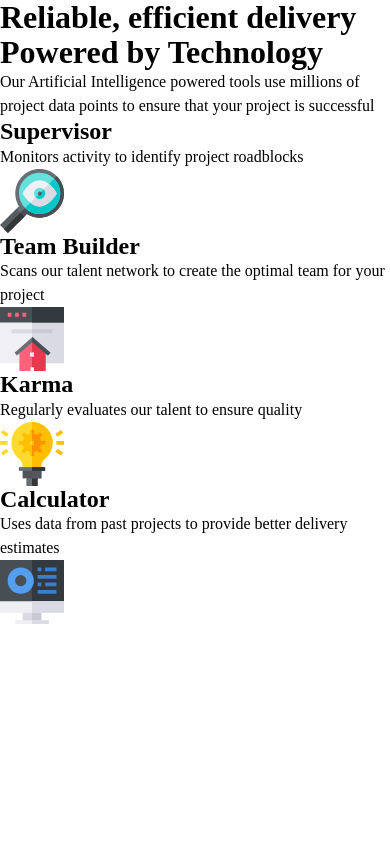
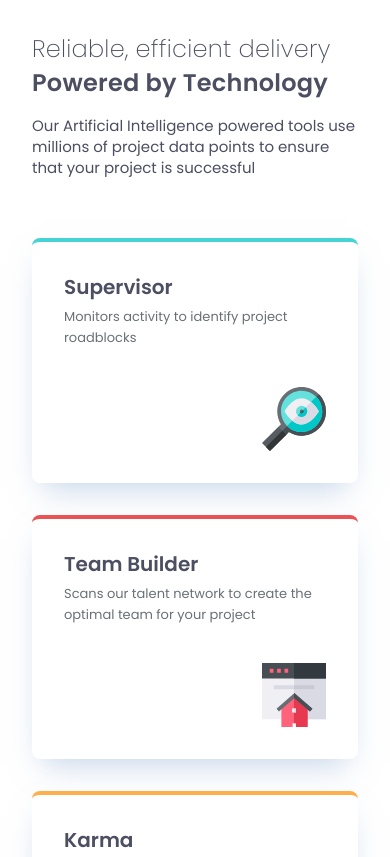
Before and after one commit to dionysia-lemonaki/FEM-four-card-feature-section, a website: page index.html in a window 390 px wide. Shown: the top 857 px of the page. Drawn offline with Linux system fonts and the light colour scheme.

Commit message:
Add mobile styles

```diff
--- a/styles.css
+++ b/styles.css
@@ -14,14 +14,14 @@
   --fs-sm: 0.813rem; /* 13px */
   --fs-md: 0.938rem; /* 15px */
   --fs-lg: 1.25rem; /* 20px */
-  --fs-xl: 2.25rem; /* 36px */
+  --fs-xl: 1.5rem; /* 24px */
+  --fs-xxl: 2.25rem; /* 36px */
   --fw-extralight: 200;
   --fw-regular: 400;
   --fw-semibold: 600;
   --lh-tight: 1.35;
   --lh-normal: 1.4;
   --lh-loose: 1.6;
-  --lsp-title: 0.007em;
   /* spacing */
   --sp-100: 0.5rem; /* 8px */
   --sp-200: 1rem; /* 16px */
@@ -96,6 +96,11 @@ ol[role="list"] {
 body {
   min-height: 100vh;
   line-height: 1.5;
+  display: flex;
+  justify-content: center;
+  align-items: center;
+  font-family: var(--ff);
+  color: var(--grey-500);
 }
 
 h1,
@@ -141,3 +146,86 @@ textarea:not([rows]) {
 :target {
   scroll-margin-block: 5ex;
 }
+
+/* Page Styles */
+
+main {
+  padding: var(--sp-400);
+}
+
+.features-overview {
+  max-width: 19.75;
+}
+
+.features-overview__title {
+  font-size: var(--fs-xl);
+  line-height: var(--lh-normal);
+  letter-spacing: 0.0104em;
+  font-weight: var(--fw-extralight);
+  margin-inline: auto;
+}
+
+.features-overview__highlight {
+  display: block;
+  font-weight: var(--fw-semibold);
+}
+
+.features-overview__description {
+  font-size: var(--fs-md);
+  line-height: var(--lh-normal);
+  margin-top: var(--sp-200);
+  margin-inline: auto;
+}
+
+.cards {
+  display: grid;
+  grid-template-columns: 1fr;
+  grid-template-rows: 1fr;
+  gap: var(--sp-400);
+  margin-top: 3.75rem;
+}
+
+.card {
+  background-color: var(--white);
+  box-shadow: 0 15px 30px -11px rgba(131, 166, 210, 0.5);
+  border-radius: var(--sp-100);
+  padding: var(--sp-400);
+  border-top: 4px solid;
+  display: flex;
+  flex-direction: column;
+  gap: 0.375rem;
+}
+
+.card--supervisor {
+  border-color: var(--cyan);
+}
+
+.card--team-builder {
+  border-color: var(--red);
+}
+
+.card--karma {
+  border-color: var(--orange);
+}
+
+.card--calculator {
+  border-color: var(--blue);
+}
+
+.card__title {
+  font-size: var(--fs-lg);
+  line-height: var(--lh-tight);
+  font-weight: var(--fw-semibold);
+}
+
+.card__description {
+  color: var(--grey-400);
+  font-size: var(--fs-sm);
+  font-weight: var(--fw-regular);
+  line-height: var(--lh-loose);
+  margin-bottom: var(--sp-400);
+}
+
+.card__icon {
+  margin-left: auto;
+}
```
